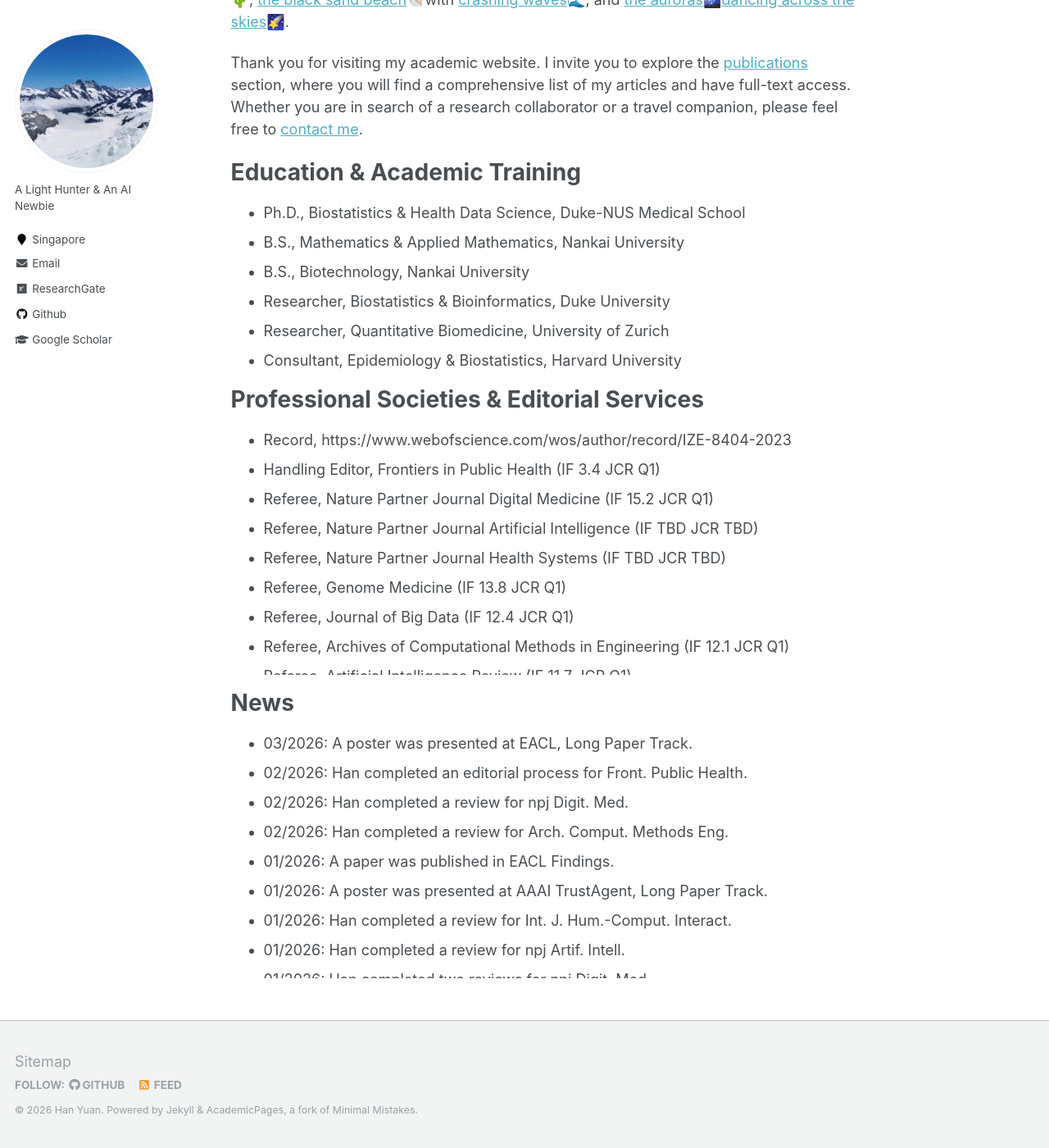
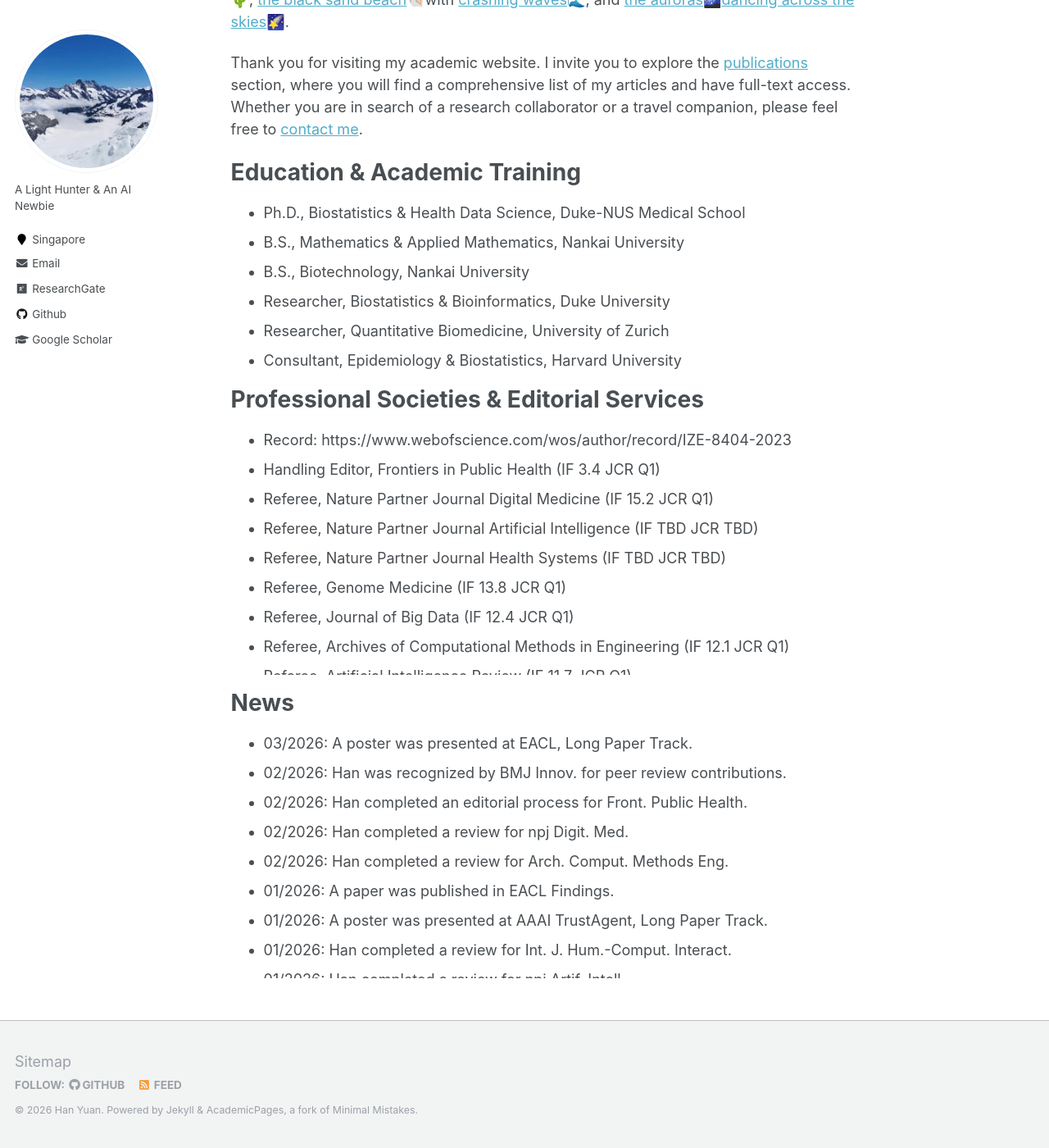
Before and after one commit to Han-Yuan-Med/Han-Yuan-Med.github.io, a Jekyll site: the page built from _pages/about.md, in a window 1280 px wide and 1400 px high, scrolled down 468 px. Shown: the whole window at 82% size. Built offline with Jekyll 4.4.1, drawn with Linux system fonts in a browser that asks for light colours.

Commit message:
Update about.md

```diff
--- a/_pages/about.md
+++ b/_pages/about.md
@@ -23,7 +23,7 @@ Thank you for visiting my academic website. I invite you to explore the [publica
 
 # Professional Societies & Editorial Services
 <ul style="width: auto; height: 300px; overflow: auto">
-  <li>Record, https://www.webofscience.com/wos/author/record/IZE-8404-2023</li>
+  <li>Record: https://www.webofscience.com/wos/author/record/IZE-8404-2023</li>
   <li>Handling Editor, Frontiers in Public Health (IF 3.4 JCR Q1)</li>
   <li>Referee, Nature Partner Journal Digital Medicine (IF 15.2 JCR Q1)</li>
   <li>Referee, Nature Partner Journal Artificial Intelligence (IF TBD JCR TBD)</li>
@@ -62,6 +62,7 @@ Thank you for visiting my academic website. I invite you to explore the [publica
 # News
 <ul style="width: auto; height: 300px; overflow: auto">
   <li>03/2026: A poster was presented at EACL, Long Paper Track.</li>
+  <li>02/2026: Han was recognized by BMJ Innov. for peer review contributions.</li>
   <li>02/2026: Han completed an editorial process for Front. Public Health.</li>
   <li>02/2026: Han completed a review for npj Digit. Med.</li>
   <li>02/2026: Han completed a review for Arch. Comput. Methods Eng.</li>
```
